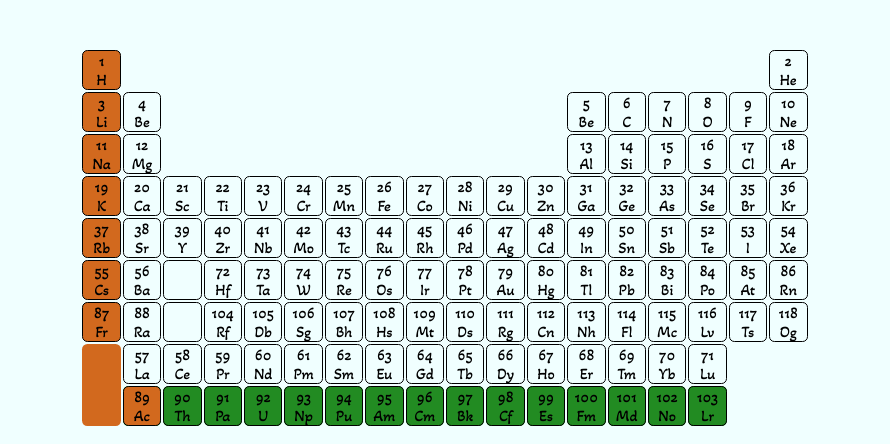
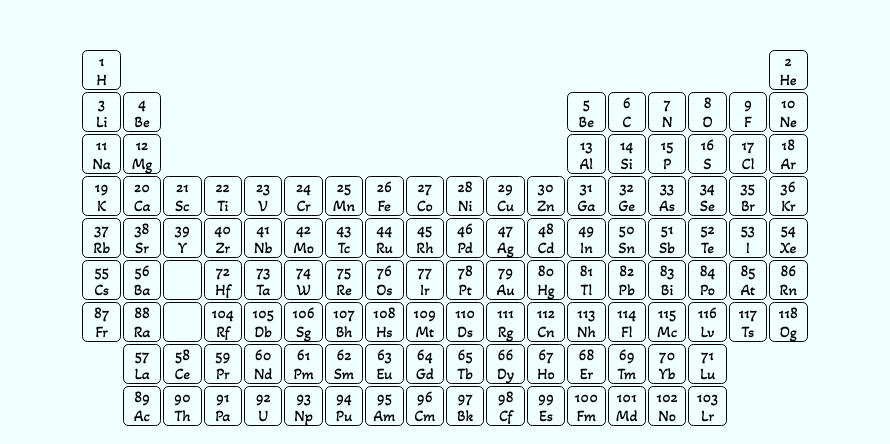
Before and after one commit to WuShanMuYuu/periodicTableOfElements, a plain HTML site: page index.html in a window 1280 px wide. Shown: the part 180-624 px from the top of the page, without its empty margins (195-1085 px from the left). Drawn offline with Linux system fonts and the light colour scheme.

Commit message:
first lines  tables

```diff
--- a/css/style.css
+++ b/css/style.css
@@ -79,16 +79,16 @@ td:hover {
   tr:nth-child(3n){
     background-color: rgb(235, 121, 121);
 } */
-tr:nth-last-child(1) {
+/* tr:nth-last-child(1) {
   background-color: forestgreen;
-}
+} */
 /* tr:nth-child(n) td:nth-child(2) {
   background-color: gold;
 } */
-tr:nth-child(n + 1) :first-child {
-  background-color: chocolate;
+/* tr:nth-child(n) :first-child {
+  background-color: rgb(105, 106, 170);
 }
-/* tr:nth-child(1) :nth-child(n + 3):nth-child(-n + 5) {
+tr:nth-child(2) :nth-child(n + 2):nth-child(-n + 5) {
   background-color: crimson;
 } */
 /* .class selector */
--- a/index.html
+++ b/index.html
@@ -120,7 +120,7 @@
           <td>118<br />Og</td>
         </tr>
         <tr>
-          <td class="no-filling" colspan="1" rowspan="2"></td>
+          <td class="no-filling"></td>
           <td>57<br />La</td>
           <td>58<br />Ce</td>
           <td>59<br />Pr</td>
@@ -138,6 +138,7 @@
           <td>71<br />Lu</td>
         </tr>
         <tr>
+          <td class="no-filling"></td>
           <td>89<br />Ac</td>
           <td>90<br />Th</td>
           <td>91<br />Pa</td>
```
